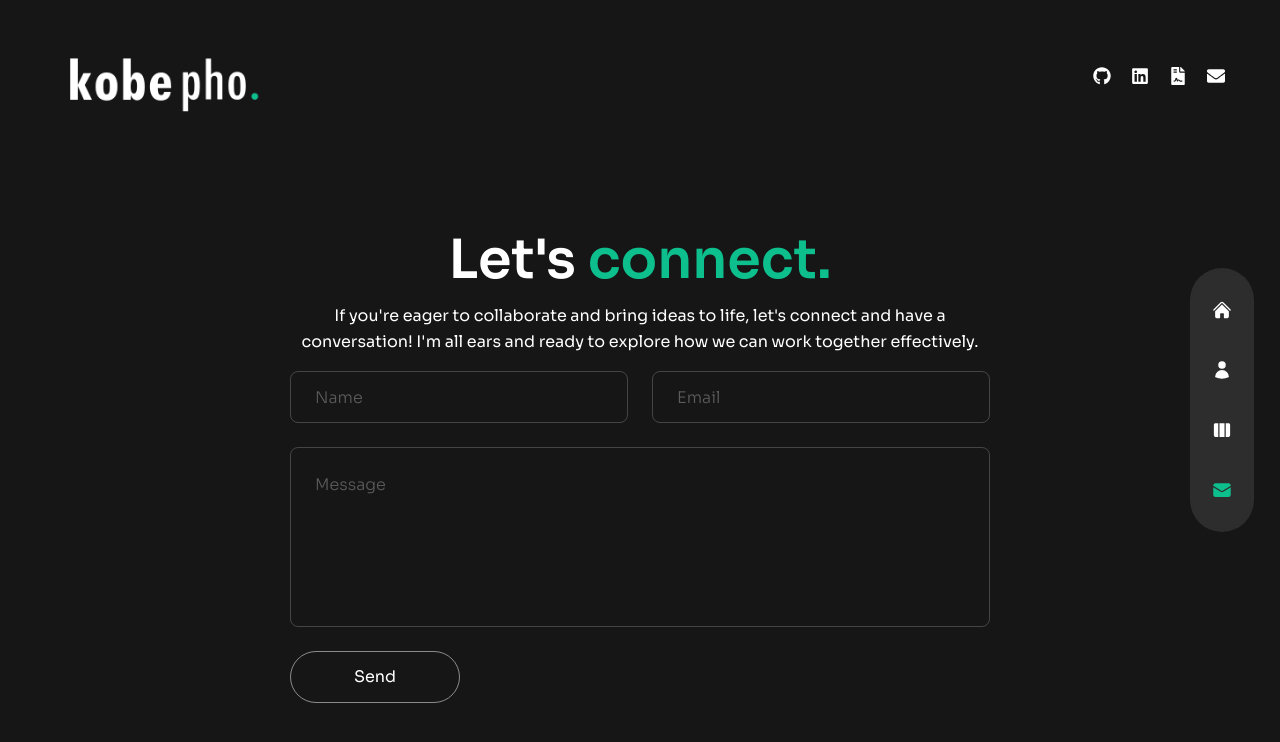
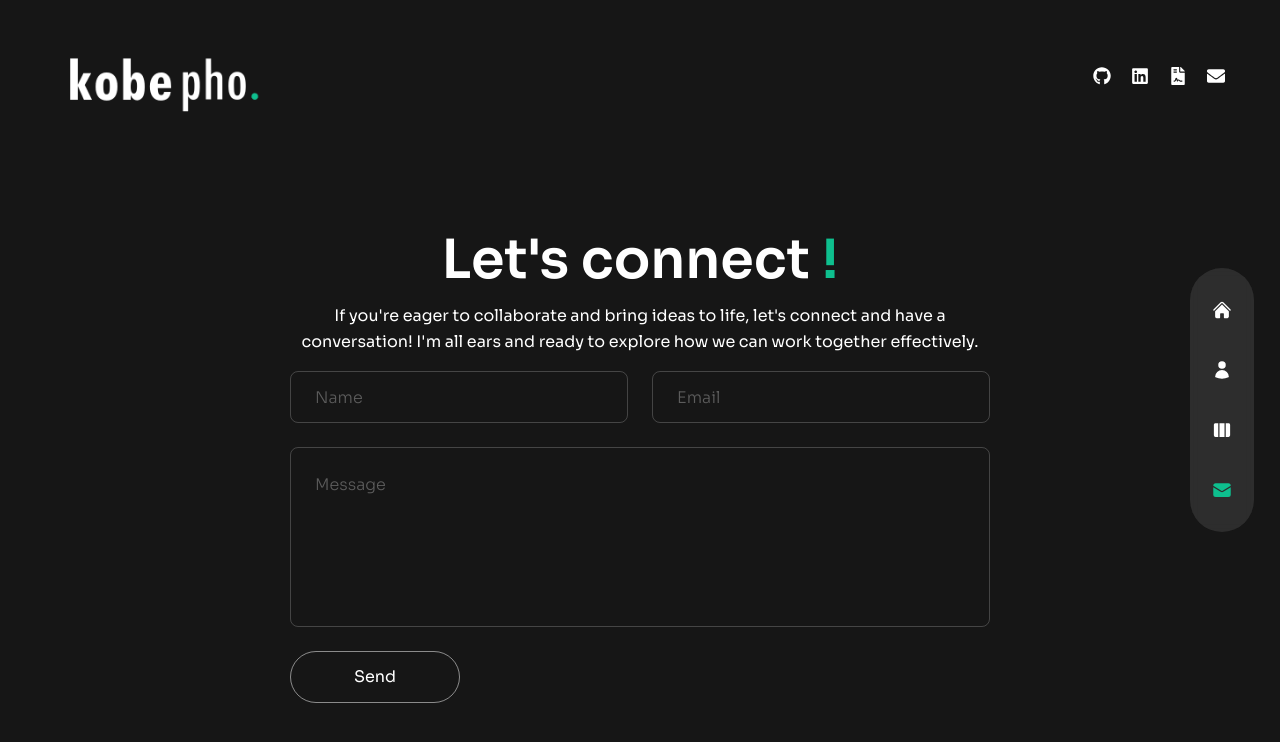
Before and after one commit to kbyph/PortfolioV2, a Next.js app: page /contact in a window 1280 px wide. Shown: the top 742 px of the page. Built offline with nearby package versions, Linux system fonts and the light colour scheme.

Commit message:
CSS edits

```diff
--- a/pages/about/index.js
+++ b/pages/about/index.js
@@ -141,7 +141,7 @@ const About = () => {
             exit='hidden'
             className='h2 xl:mt-16 mt-12'
           >
-            About <span className='text-accent'>Me</span>
+            About Me<span className='text-accent'>.</span>
           </motion.h2>
 
             <motion.p
--- a/pages/contact/index.js
+++ b/pages/contact/index.js
@@ -48,7 +48,7 @@ const Contact = () => {
             exit='hidden'
             className='h2 text-center xl:mb-2 mb-4 mt-14 xl:mt-32'
           >
-            {`Let's`} <span className='text-accent'>connect.</span>
+            {`Let's connect`} <span className='text-accent'>!</span>
           </motion.h2>
           <motion.h3
             className='text-center xl:mb-4 mb-6'
--- a/pages/index.js
+++ b/pages/index.js
@@ -49,7 +49,7 @@ const Home = () => {
           initial="hidden"
           animate="show"
           exit="hidden"
-          className='max-w-sm xl:max-w-xl mx-auto xl:mx-0 mb-10 xl:mb-16'
+          className='max-w-sm xl:max-w-xl mx-auto xl:mx-0 mb-10 xl:mb-12'
         >
             Front-End Web Developer that is passionate about crafting immersive and user-friendly web experiences.
         </motion.p>
--- a/pages/projects/index.js
+++ b/pages/projects/index.js
@@ -23,7 +23,7 @@ const Projects = () => {
                 exit='hidden'
                 className='h2 xl:mt-12'
               >
-                My Projects <span className='text-accent'>.</span>
+                My Projects<span className='text-accent'>.</span>
               </motion.h2>
 
               <motion.p
```
